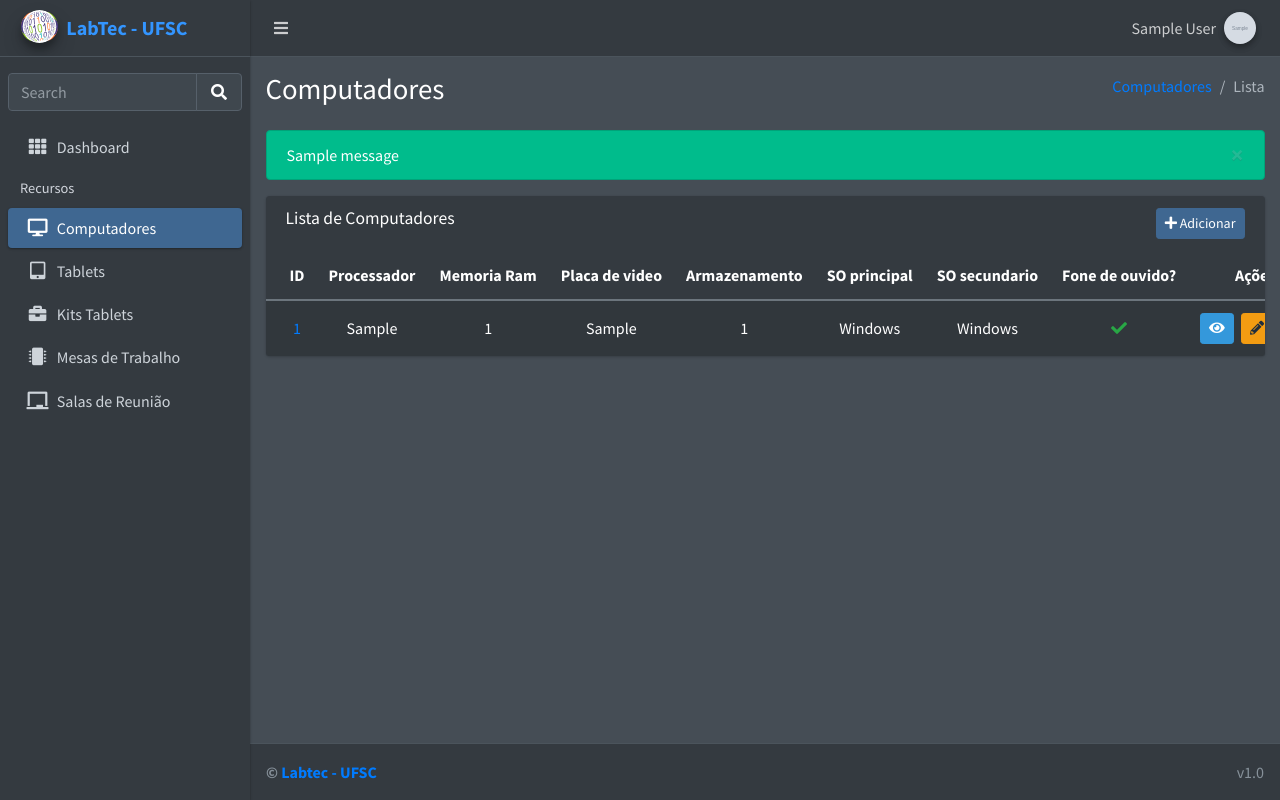
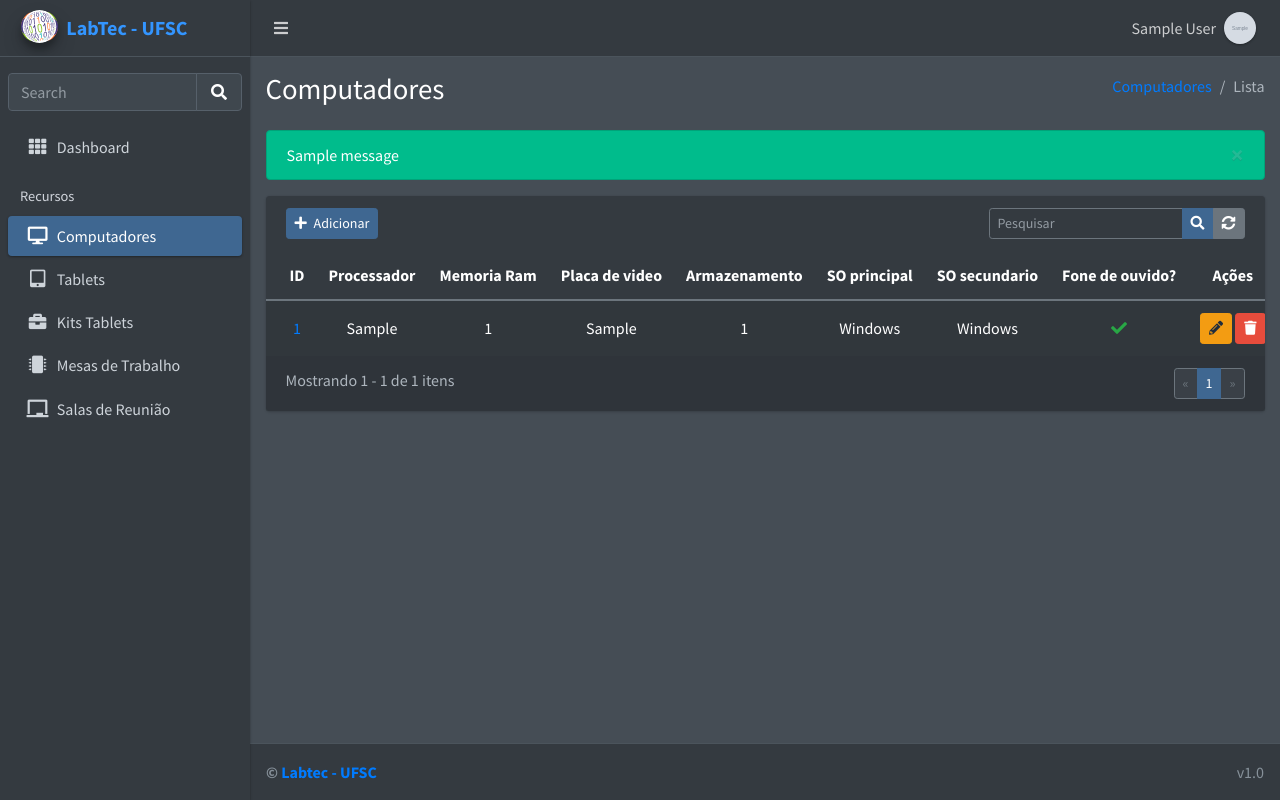
Before and after one commit to DenPaz/labtec_ufsc, a Django app: page /recursos/computador-list/ in a window 1280 px wide. Run offline with Django 4.2, Linux system fonts and the light colour scheme; a user stored in the database is signed in; tables that the repository leaves empty hold one stand-in row (values such as "Sample post"); grey boxes marked "Sample" are stand-in pictures; one stand-in notice (Sample message) is shown; some libraries are stand-ins or nearby versions.

Commit message:
Refactor templates to improve layout and functionality
This commit refactors the following templates:
- _base.html
- base_site.html
- sidebar.html
- navbar.html
- messages.html
- index.html
- user_detail.html
- computador_create.html

The changes include updating URLs, fixing breadcrumb links, adding and modifying classes, and improving the overall design and user experience. These updates enhance the appearance and usability of the dashboard, admin panel, sidebar, navbar, messages, user detail, and computer creation pages.

```diff
--- a/apps/recursos/urls.py
+++ b/apps/recursos/urls.py
@@ -1,6 +1,6 @@
 from django.urls import path
 
-from .views import ComputadorListView
+from .views import ComputadorCreateView, ComputadorDeleteView, ComputadorListView
 
 app_name = "recursos"
 
@@ -10,4 +10,14 @@ urlpatterns = [
         view=ComputadorListView.as_view(),
         name="computador_list",
     ),
+    path(
+        route="computador-create/",
+        view=ComputadorCreateView.as_view(),
+        name="computador_create",
+    ),
+    path(
+        route="computador-delete/<int:pk>/",
+        view=ComputadorDeleteView.as_view(),
+        name="computador_delete",
+    ),
 ]
--- a/apps/recursos/views.py
+++ b/apps/recursos/views.py
@@ -1,14 +1,60 @@
-from django.shortcuts import render
-from django.views.generic import ListView
+from django.contrib import messages
+from django.contrib.auth.mixins import LoginRequiredMixin
+from django.shortcuts import get_object_or_404, redirect
+from django.urls import reverse_lazy
+from django.views.generic import CreateView, ListView, View
+from utils.viewmixins import SearchMixin, StaffuserRequiredMixin
 
 from .models import Computador, KitTablet, MesaTrabalho, OculusVR, SalaReuniao, Tablet
 
 
-class RecursoListView(ListView):
+class RecursoListView(LoginRequiredMixin, StaffuserRequiredMixin, SearchMixin, ListView):
     ordering = ["id"]
-    paginate_by = 10
+    paginate_by = 8
+
+
+class RecursoCreateView(LoginRequiredMixin, StaffuserRequiredMixin, CreateView):
+    fields = "__all__"
+
+    def get_success_url(self):
+        return reverse_lazy(self.success_url)
+
+
+class RecursoDeleteView(LoginRequiredMixin, StaffuserRequiredMixin, View):
+    model = None
+    success_url = None
+
+    def post(self, request, *args, **kwargs):
+        obj = get_object_or_404(self.model, pk=kwargs["pk"])
+        obj.delete()
+        messages.success(request, self.get_success_message())
+        return redirect(self.get_success_url())
+
+    def get_success_url(self):
+        return reverse_lazy(self.success_url)
+
+    def get_success_message(self):
+        return f"{self.model._meta.verbose_name} deletado com sucesso."
 
 
 class ComputadorListView(RecursoListView):
     model = Computador
+    search_fields = [
+        "id",
+        "processador",
+        "placa_video",
+        "so_principal",
+        "so_secundario",
+    ]
     template_name = "recursos/computador_list.html"
+
+
+class ComputadorCreateView(RecursoCreateView):
+    model = Computador
+    template_name = "recursos/computador_create.html"
+    success_url = "recursos:computador_list"
+
+
+class ComputadorDeleteView(RecursoDeleteView):
+    model = Computador
+    success_url = "recursos:computador_list"
--- a/templates/admin/base_site.html
+++ b/templates/admin/base_site.html
@@ -4,10 +4,10 @@
   LabTec - UFSC | {% translate "Painel Administrativo" %}
 {% endblock title %}
 {% block extrahead %}
+  {{ block.super }}
   <link href="{% static 'images/logo_icon.svg' %}"
         rel="shortcut icon"
         type="image/x-icon">
-  {{ block.super }}
 {% endblock extrahead %}
 {% block branding %}
   <h1 id="site-name">
--- a/templates/dashboard/_base.html
+++ b/templates/dashboard/_base.html
@@ -2,6 +2,6 @@
 {% load i18n %}
 {% block page_breadcrumbs %}
   <li class="breadcrumb-item">
-    <a href="{% url 'dashboard:index' %}">{% translate "Dashboard" %}</a>
+    <a href="{% url 'dashboard:index' %}">Dashboard</a>
   </li>
 {% endblock page_breadcrumbs %}
--- a/templates/dashboard/index.html
+++ b/templates/dashboard/index.html
@@ -1,14 +1,14 @@
 {% extends "dashboard/_base.html" %}
 {% load static i18n %}
 {% block title %}
-  {% translate "Início" %}
+  Início
 {% endblock title %}
 {% block page_name %}
   {% translate "Bemvindo!" %}
 {% endblock page_name %}
 {% block page_breadcrumbs %}
   {{ block.super }}
-  <li class="breadcrumb-item active">{% translate "Início" %}</li>
+  <li class="breadcrumb-item active">Início</li>
 {% endblock page_breadcrumbs %}
 {% block content %}
 {% endblock content %}
--- a/templates/partials/messages.html
+++ b/templates/partials/messages.html
@@ -1,6 +1,6 @@
 {% if messages %}
   {% for message in messages %}
-    <div class="alert alert-dismissible {% if message.tags %}alert-{{ message.tags }}{% endif %}">
+    <div class="alert alert-dismissible alert-{{ message.tags|default:'info' }}">
       {{ message }}
       <button type="button" class="close" data-dismiss="alert" aria-hidden="true">×</button>
     </div>
--- a/templates/partials/navbar.html
+++ b/templates/partials/navbar.html
@@ -18,7 +18,7 @@
          data-toggle="dropdown"
          href="#">
         <span class="d-none d-sm-inline-block mr-2">{{ user.get_full_name }}</span>
-        <img class="img-circle elevation-2"
+        <img class="img-circle elevation-1"
              src="{{ user.profile.get_profile_picture }}"
              alt="user-image"
              width="32"
--- /dev/null
+++ b/templates/partials/pagination.html
@@ -0,0 +1,58 @@
+{% if page_obj %}
+  <ul class="pagination pagination-sm m-0 float-right">
+    {% if page_obj.has_previous %}
+      <li class="page-item">
+        <a class="page-link" href="?page={{ page_obj.previous_page_number }}">«</a>
+      </li>
+    {% else %}
+      <li class="page-item disabled">
+        <a class="page-link" href="#">«</a>
+      </li>
+    {% endif %}
+    {% if page_obj.number > 1 %}
+      <li class="page-item">
+        <a class="page-link" href="?page=1">1</a>
+      </li>
+    {% endif %}
+    {% if page_obj.number > 2 %}
+      <li class="page-item disabled">
+        <a class="page-link" href="#">...</a>
+      </li>
+    {% endif %}
+    {% for i in page_obj.paginator.page_range %}
+      {% if page_obj.number == i %}
+        <li class="page-item active">
+          <a class="page-link" href="?page={{ i }}">{{ i }}</a>
+        </li>
+      {% elif i > page_obj.number|add:'-1' and i < page_obj.number|add:'1' %}
+        <li class="page-item">
+          <a class="page-link" href="?page={{ i }}">{{ i }}</a>
+        </li>
+      {% endif %}
+    {% endfor %}
+    {% if page_obj.number < page_obj.paginator.num_pages|add:'-2' %}
+      <li class="page-item disabled">
+        <a class="page-link" href="#">...</a>
+      </li>
+    {% endif %}
+    {% if page_obj.number < page_obj.paginator.num_pages %}
+      <li class="page-item">
+        <a class="page-link" href="?page={{ page_obj.paginator.num_pages }}">{{ page_obj.paginator.num_pages }}</a>
+      </li>
+    {% endif %}
+    {% if page_obj.has_next %}
+      <li class="page-item">
+        <a class="page-link" href="?page={{ page_obj.next_page_number }}">»</a>
+      </li>
+    {% else %}
+      <li class="page-item disabled">
+        <a class="page-link" href="#" tabindex="-1">»</a>
+      </li>
+    {% endif %}
+  </ul>
+  <div class="float-left">
+    <span class="text-muted">
+      Mostrando {{ page_obj.start_index }} - {{ page_obj.end_index }} de {{ page_obj.paginator.count }} itens
+    </span>
+  </div>
+{% endif %}
--- a/templates/partials/sidebar.html
+++ b/templates/partials/sidebar.html
@@ -36,7 +36,7 @@
           </a>
         </li>
         {% if user.is_staff %}
-          <li class="nav-header">Recursos</li>
+          <li class="nav-header mt-2">Recursos</li>
           <li class="nav-item">
             <a href="{% url 'recursos:computador_list' %}"
                class="nav-link {% is_active 'recursos:computador_list' %}">
--- a/templates/recursos/computador_list.html
+++ b/templates/recursos/computador_list.html
@@ -15,15 +15,34 @@
     <div class="col-12">
       <div class="card">
         <div class="card-header border-0">
-          <div class="d-flex justify-content-between">
-            <h3 class="card-title">Lista de Computadores</h3>
-            <a href="#" class="btn btn-primary btn-sm">
-              <i class="fas fa-plus"></i> Adicionar
+          <div class="float-left">
+            <a href="{% url 'recursos:computador_create' %}"
+               class="btn btn-primary btn-sm float-right">
+              <i class="fas fa-plus mr-1"></i> Adicionar
             </a>
+          </div>
+          <div class="float-right">
+            <form method="get" action="{% url 'recursos:computador_list' %}">
+              <div class="input-group">
+                <input type="search"
+                       name="search"
+                       class="form-control form-control-sm"
+                       placeholder="Pesquisar">
+                <div class="input-group-append">
+                  <button type="submit" class="btn btn-primary btn-sm">
+                    <i class="fas fa-search"></i>
+                  </button>
+                  <a href="{% url 'recursos:computador_list' %}"
+                     class="btn btn-secondary btn-sm">
+                    <i class="fas fa-sync-alt"></i>
+                  </a>
+                </div>
+              </div>
+            </form>
           </div>
         </div>
         <div class="card-body table-responsive p-0">
-          <table class="table table-striped text-nowrap table-valign-middle text-center">
+          <table class="table table-striped table-valign-middle text-nowrap text-center">
             <thead>
               <tr>
                 <th>ID</th>
@@ -57,13 +76,14 @@
                     {% endif %}
                   </td>
                   <td>
-                    <a href="#" class="btn btn-info btn-sm mr-1">
-                      <i class="fas fa-eye"></i>
-                    </a>
-                    <a href="#" class="btn btn-warning btn-sm mr-1">
+                    <a href="#" class="btn btn-warning btn-sm">
                       <i class="fas fa-pencil-alt"></i>
                     </a>
-                    <a href="#" class="btn btn-danger btn-sm">
+                    <a href="#"
+                       class="btn btn-danger btn-sm"
+                       data-toggle="modal"
+                       data-target="#modal-delete-{{ object.pk }}"
+                       title="apagar">
                       <i class="fas fa-trash"></i>
                     </a>
                   </td>
@@ -72,7 +92,37 @@
             </tbody>
           </table>
         </div>
+        {% if page_obj %}
+          <div class="card-footer">{% include "partials/pagination.html" %}</div>
+        {% endif %}
       </div>
     </div>
   </div>
+  {% for object in object_list %}
+    <div class="modal fade" id="modal-delete-{{ object.pk }}">
+      <div class="modal-dialog">
+        <div class="modal-content">
+          <div class="modal-header">
+            <h4 class="modal-title">Atenção</h4>
+            <button type="button" class="close" data-dismiss="modal" aria-label="Close">
+              <span aria-hidden="true">×</span>
+            </button>
+          </div>
+          <div class="modal-body">
+            <p>
+              Você tem certeza que deseja excluir o <strong>{{ object }}</strong>?
+            </p>
+          </div>
+          <div class="modal-footer justify-content-between">
+            <button type="button" class="btn btn-default" data-dismiss="modal">Cancelar</button>
+            <form method="post"
+                  action="{% url 'recursos:computador_delete' object.pk %}">
+              {% csrf_token %}
+              <button type="submit" class="btn btn-danger">Confirmar</button>
+            </form>
+          </div>
+        </div>
+      </div>
+    </div>
+  {% endfor %}
 {% endblock content %}
--- a/templates/users/user_detail.html
+++ b/templates/users/user_detail.html
@@ -4,7 +4,7 @@
   Configurações
 {% endblock title %}
 {% block page_name %}
-  Configurações
+  Configurações da conta
 {% endblock page_name %}
 {% block page_breadcrumbs %}
   {{ block.super }}
@@ -60,7 +60,7 @@
             </li>
             <li class="list-group-item">
               <b>Data de nascimento</b>
-              <div class="float-right">{{ user.profile.data_nascimento }}</div>
+              <div class="float-right">{{ user.profile.data_nascimento|date:"d M Y" }}</div>
             </li>
             <li class="list-group-item">
               <b>Modo escuro</b>
@@ -92,7 +92,7 @@
         </div>
         <div class="card-body">
           <ul class="list-group list-group-unbordered mb-3">
-            <li class="list-group-item border-top-0">
+            <li class="list-group-item border-top-0 pt-0">
               <b>Email</b>
               <div class="float-right">{{ user.email }}</div>
             </li>
```
Also changed, not shown: apps/utils/viewmixins.py (+29 -0 lines), templates/recursos/computador_create.html (added, +38 -0 lines), templates/users/user_update.html (+20 -9 lines).
